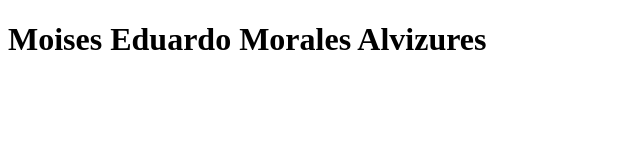
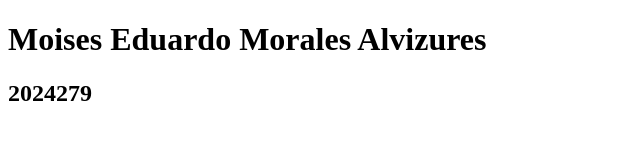
Before and after one commit to mmorales-2024279/Proyecto1, a plain HTML site: page Index.html in a window 1280 px wide. Shown: the whole page, without its empty margins (0-640 px from the left). Drawn offline with Linux system fonts and the light colour scheme.

Commit message:
Agregar numero carnet 2024279 titulo h2

```diff
--- a/Index.html
+++ b/Index.html
@@ -7,5 +7,6 @@
 </head>
 <body>
     <h1>Moises Eduardo Morales Alvizures</h1>
+    <h2>2024279</h2>
 </body>
 </html>
```
